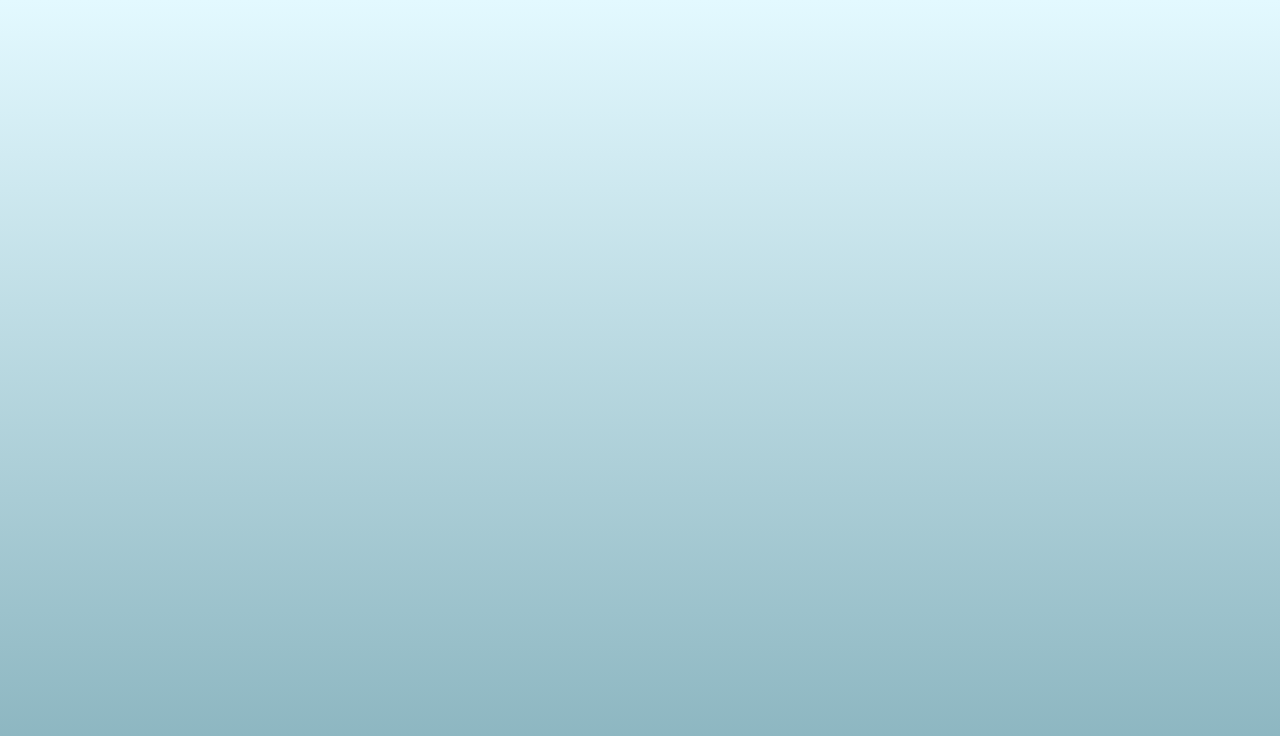
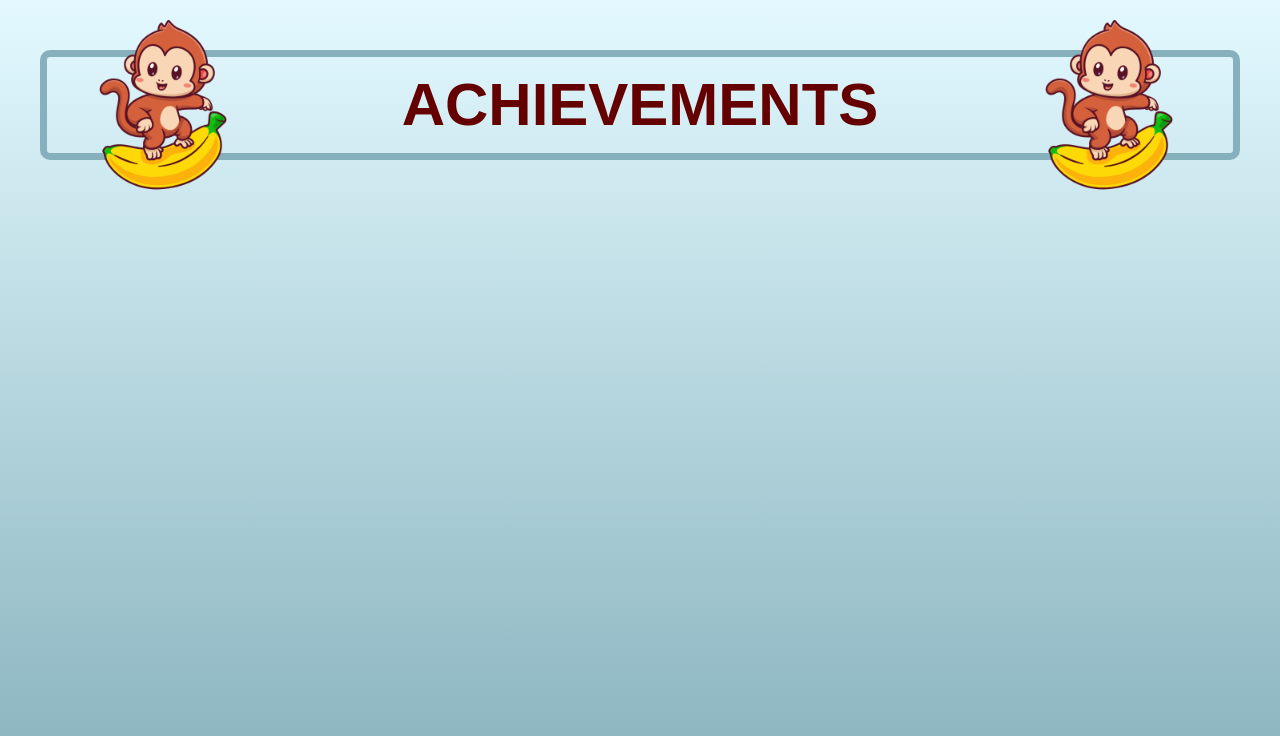
Before and after one commit to ChamikaJayarathna/Banana-Frontend, a React (Vite) app: page /leaderboard in a window 1280 px wide. Before the commit this address had no page. Shown: the top 736 px of the page. Built offline with nearby package versions, Linux system fonts and the light colour scheme; a web font is replaced by a local one.

Commit message:
create leaderboard and UI

```diff
--- a/src/App.jsx
+++ b/src/App.jsx
@@ -12,6 +12,7 @@ import ExpertGame from './components/GameModes/ExpertGame';
 import ProfilePage from './pages/ProfilePage/ProfilePage';
 import { lookInSession } from './components/Session';
 import MazeGame from './pages/MazeGamePage/MazeGame';
+import Leaderboard from './components/Leaderboard/Leaderboard';
 
 export const UserContext = createContext({});
 
@@ -56,6 +57,7 @@ const App = () => {
           <Route path="/game/:level" element={<GameRouter />} />
           <Route path='/profile' element={<ProfilePage/>}/>
           <Route path='/maze-game/:level' element={<MazeGame />} />
+          <Route path='/leaderboard' element={<Leaderboard/>}/>
         </Routes>
       </BrowserRouter>
     </UserContext.Provider>
--- /dev/null
+++ b/src/components/Leaderboard/Leaderboard.css
@@ -0,0 +1,52 @@
+.leaderboard-container {
+    width: 1200px;
+    height: 100vh;
+    display: flex;
+    flex-direction: column;
+    justify-content: flex-start;
+    align-items: center;
+    padding-top: 50px;
+}
+
+.leaderboard-header {
+    position: relative;
+    display: flex;
+    justify-content: center;
+    align-items: center;
+    width: 100%;
+    height: 110px;
+    border-radius: 10px;
+    margin-bottom: 20px;
+    background-color: transparent;
+    border: 7px solid #86B1BC;
+}
+
+.leaderboard-header .leaderboard-header-title {
+    font-size: 60px;
+    color: #650000;
+    font-weight: bold;
+    line-height: 1.2;
+    text-align: center;
+    white-space: nowrap;
+    margin-bottom: 0;
+}
+
+.leaderboard-icon-container {
+    position: absolute;
+    top: 50%;
+    transform: translateY(-50%);
+}
+
+.leaderboard-icon-container.leaderboard-icon-container-left {
+    left: 20px;
+}
+
+.leaderboard-icon-container.leaderboard-icon-container-right {
+    right: 20px;
+}
+
+.leaderboard-monkey-icon {
+    width: 200px;
+    height: auto;
+    display: block;
+}
--- /dev/null
+++ b/src/components/Leaderboard/Leaderboard.jsx
@@ -0,0 +1,21 @@
+import React from 'react';
+import Monkey from '../../assets/momkey11.png';
+import './Leaderboard.css';
+
+const Leaderboard = () => {
+  return (
+    <div className="leaderboard-container">
+        <div className="leaderboard-header">
+            <div className="leaderboard-icon-container leaderboard-icon-container-left">
+                <img src={Monkey} alt="image" className='leaderboard-monkey-icon'/>
+            </div>
+            <h1 className='leaderboard-header-title'>ACHIEVEMENTS</h1>
+            <div className="leaderboard-icon-container leaderboard-icon-container-right">
+                <img src={Monkey} alt="image" className='leaderboard-monkey-icon'/>
+            </div>
+        </div>
+    </div>
+  );
+}
+
+export default Leaderboard;
```
Also changed, not shown: src/assets/momkey11.png (added).
